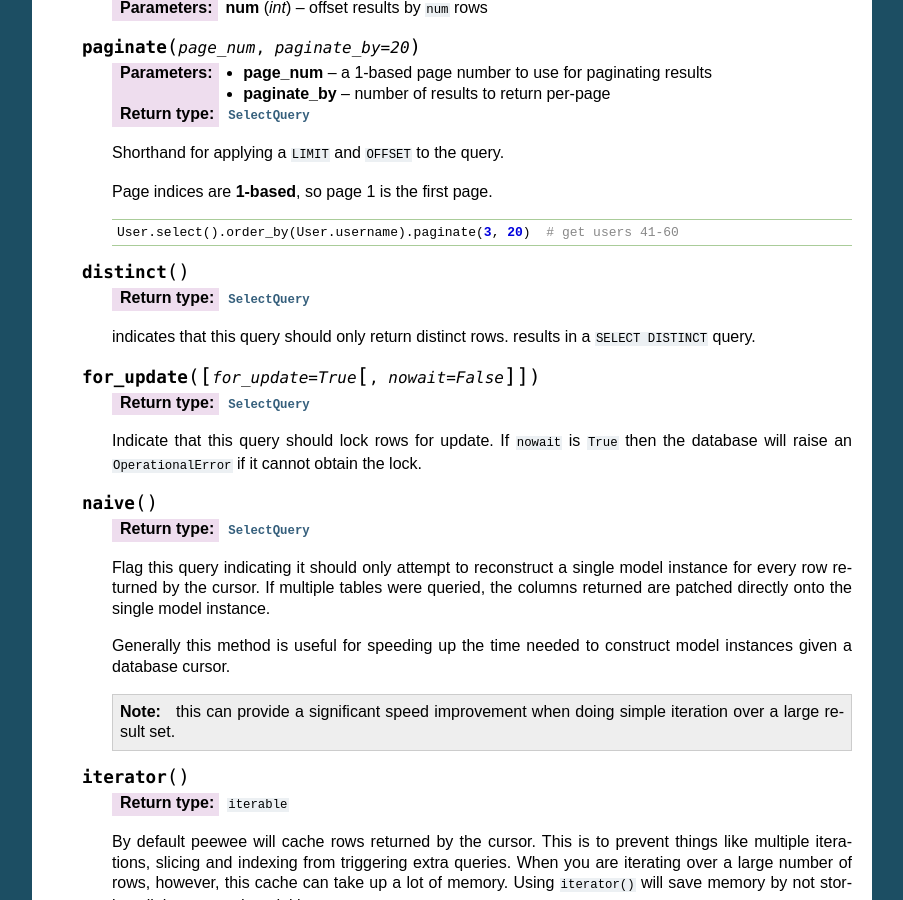
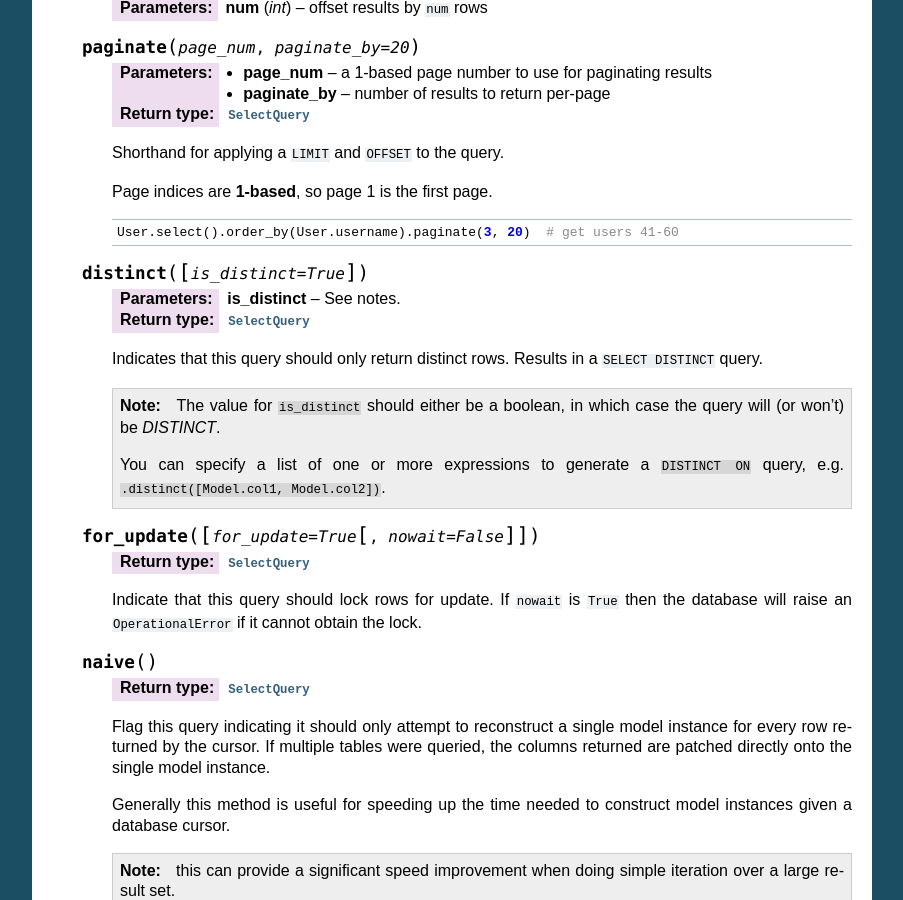
Before and after one commit to coleifer/peewee, a Sphinx documentation site: the page built from docs/peewee/api.rst, in a window 1280 px wide and 900 px high, scrolled down 16051 px. Shown: the whole window, without its empty margins (198-1101 px from the left). Built offline with Sphinx 7.4.7, drawn with Linux system fonts in a browser that asks for light colours.

Commit message:
Distinct docs.

```diff
--- a/docs/peewee/api.rst
+++ b/docs/peewee/api.rst
@@ -994,12 +994,20 @@ Query Types
 
             User.select().order_by(User.username).paginate(3, 20)  # get users 41-60
 
-    .. py:method:: distinct()
-
+    .. py:method:: distinct([is_distinct=True])
+
+        :param is_distinct: See notes.
         :rtype: :py:class:`SelectQuery`
 
-        indicates that this query should only return distinct rows.  results in a
+        Indicates that this query should only return distinct rows. Results in a
         ``SELECT DISTINCT`` query.
+
+        .. note::
+            The value for ``is_distinct`` should either be a boolean, in which
+            case the query will (or won't) be `DISTINCT`.
+
+            You can specify a list of one or more expressions to generate a
+            ``DISTINCT ON`` query, e.g. ``.distinct([Model.col1, Model.col2])``.
 
     .. py:method:: for_update([for_update=True[, nowait=False]])
 
```
